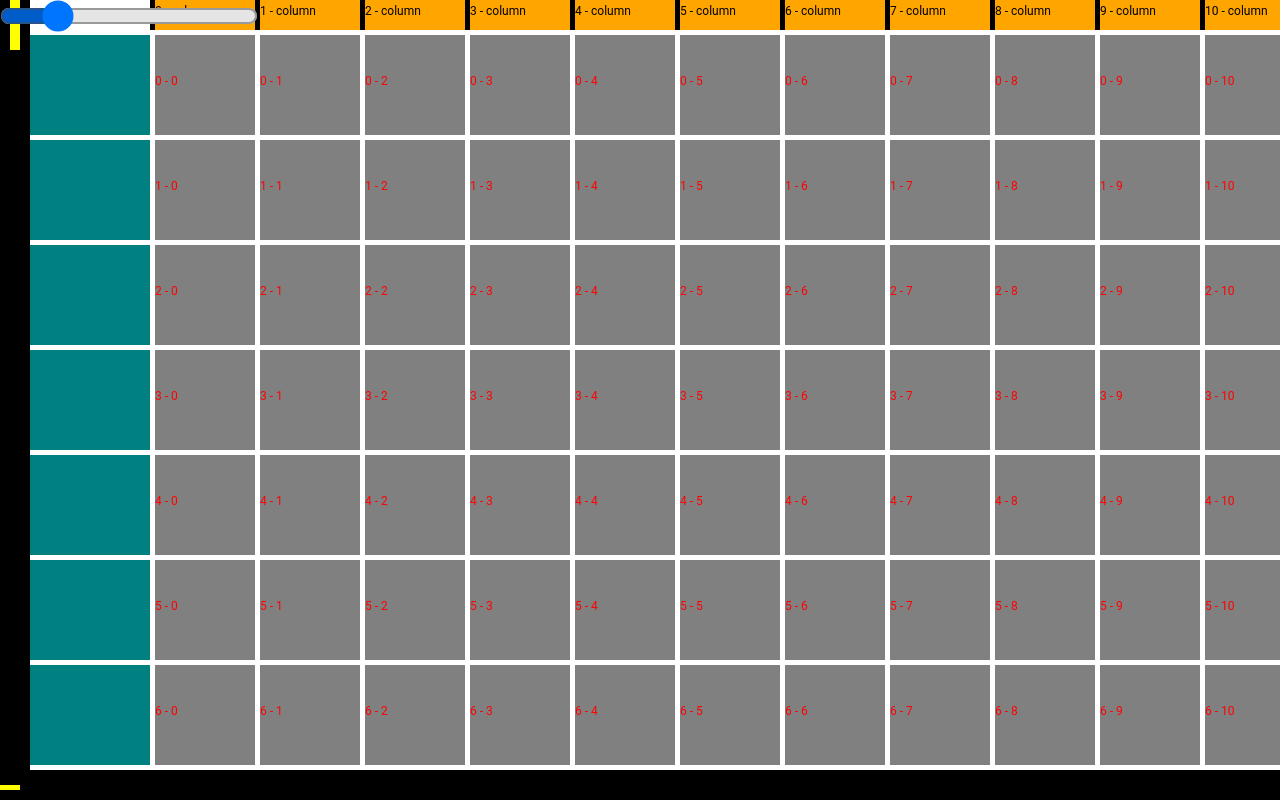
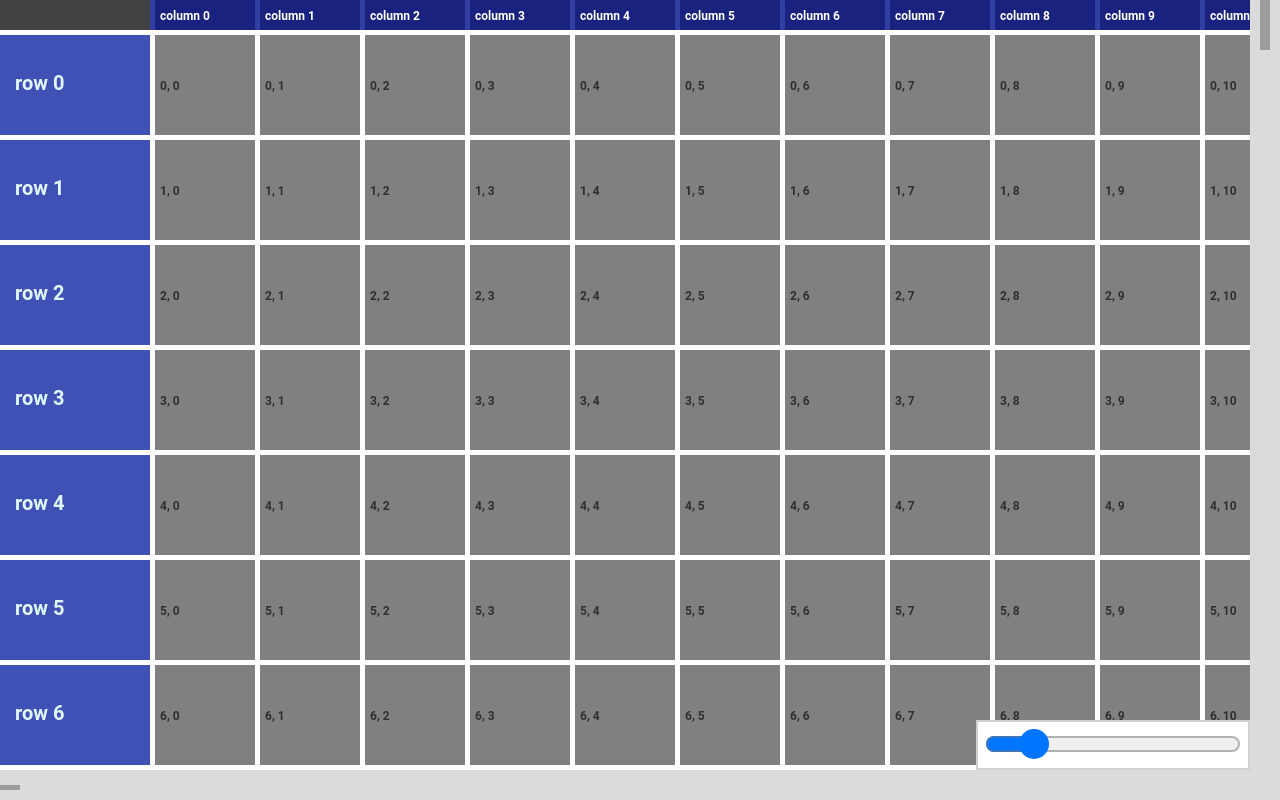
Before and after one commit to samccone/grifter, a website with bundled scripts: page index.html in a window 1280 px wide. Built offline with nearby package versions, Linux system fonts and the light colour scheme.

Commit message:
make it look good.

```diff
--- a/cell_renderer.ts
+++ b/cell_renderer.ts
@@ -81,14 +81,15 @@ class CellRenderer {
         this.grid.debug && this.grid.debugInfo.drawnCells++;
 
         this.grid.ctx.fillRect(0, 0, width, height);
-        this.grid.ctx.fillStyle = 'red';
+        this.grid.ctx.fillStyle = 'hsl(0, 0%, 19%)';
 
         this.grid.drawText(
           this.grid.s(12),
           0,
           height / 2,
-          String(rowIndex) + ' - ' + String(columnIndex))
+          String(rowIndex) + ', ' + String(columnIndex))
       }
+
 }
 
 export {CellRenderer}
--- a/grid.ts
+++ b/grid.ts
@@ -289,7 +289,7 @@ class InfiniteGrid {
     }
 
     renderColumnHeaders(startRowIndex:number, endRowIndex:number) {
-      this.ctx.fillStyle = 'black';
+      this.ctx.fillStyle = 'hsl(232, 54%, 41%)';
       this.ctx.fillRect(
         this.s(this.dimensions.rowGuideWidth),
         0,
@@ -300,7 +300,7 @@ class InfiniteGrid {
         this.drawColumnHeader(i);
       }
 
-      this.ctx.fillStyle = 'white';
+      this.ctx.fillStyle = 'hsl(0, 0%, 26%)';
       this.ctx.fillRect(
         0,
         0,
@@ -325,12 +325,19 @@ class InfiniteGrid {
         this.debugInfo.drawnRowGuides++;
       }
 
-      this.ctx.fillStyle = 'teal';
+      this.ctx.fillStyle = 'hsl(231, 48%, 48%)';
       this.ctx.fillRect(
         0,
         topY - this.viewportOffset.y,
         this.s(this.dimensions.rowGuideWidth),
         this.s(this.dimensions.cellHeight));
+
+      this.ctx.fillStyle = 'hsl(187, 72%, 93%)';
+      this.drawText(
+          this.s(20),
+          this.s(10),
+          topY - this.viewportOffset.y + this.s(50),
+          `row ${rowIndex}`)
     }
 
     render() {
@@ -437,19 +444,19 @@ class InfiniteGrid {
 
         this.debug && this.debugInfo.drawnColumnHeaders++;
 
-        this.ctx.fillStyle = 'orange';
+        this.ctx.fillStyle = 'hsl(235, 66%, 30%)';
         this.ctx.fillRect(
           leftX - this.viewportOffset.x,
           topY,
           innerWidth,
           innerHeight);
 
-        this.ctx.fillStyle = 'black';
+        this.ctx.fillStyle = 'white';
         this.drawText(
           this.s(12),
           leftX - this.viewportOffset.x,
           topY + innerHeight / 2,
-          String(columnIndex) + ' - column')
+          `column ${columnIndex}`)
       }
 
       private getColumnOuterWidth() {
@@ -487,8 +494,10 @@ class InfiniteGrid {
             return;
           }
 
-          this.ctx.font = `${fontSize}px Roboto`
-          this.ctx.fillText(text, x, y);
+          const padding = this.s(5);
+
+          this.ctx.font = `bold ${fontSize}px Roboto`
+          this.ctx.fillText(text, x + padding, y + padding);
         }
 }
 
--- a/index.html
+++ b/index.html
@@ -10,10 +10,15 @@
         canvas {
             display: block;
         }
-
-        #ranger {
+        #rangerbob {
             position: fixed;
-            zoom: 2
+            bottom: 30px;
+            right: 30px;
+            background: white;
+            padding: 3px 3px 0;
+            border: 0.5px solid #d0d0d0;
+            transform: scale(2);
+            transform-origin: 100% 100%;
         }
         html {
             overflow: hidden;
@@ -27,7 +32,7 @@
         </style>
         </head>
     <body>
-        <input id="ranger" value="1" type="range" min="0.1" max="5" step="0.1">
+        <span id="rangerbob"><input id="ranger" value="1" type="range" min="0.3" max="5" step="0.05"></span>
         <script src="dist/dist.js"></script>
     </body>
 </html>
--- a/scrollbars.ts
+++ b/scrollbars.ts
@@ -16,8 +16,13 @@ class Scrollbars {
 
   draw() {
     var maxBounds = this.grid.getMaxBounds();
-    this.ctx.fillStyle = 'black';
-    this.ctx.fillRect(0, 0, 30, this.grid.dimensions.height);
+    this.ctx.fillStyle = 'hsl(0, 0%, 86%)';
+    this.ctx.fillRect(
+        this.grid.dimensions.width - 30,
+        0,
+        this.grid.dimensions.width,
+        this.grid.dimensions.height);
+
     this.ctx.fillRect(
       0,
       this.grid.dimensions.height - 30,
@@ -30,8 +35,8 @@ class Scrollbars {
     let xScrollPercent = this.grid.viewportOffset.x /
       (maxBounds.x - this.grid.dimensions.width);
 
-    this.ctx.fillStyle = 'yellow';
-    this.ctx.fillRect(10,
+    this.ctx.fillStyle = 'hsl(0, 0%, 61%)';
+    this.ctx.fillRect(this.grid.dimensions.width - 30 + 10,
                       yScrollPercent * this.grid.dimensions.height,
                       10,
                       50);
```
